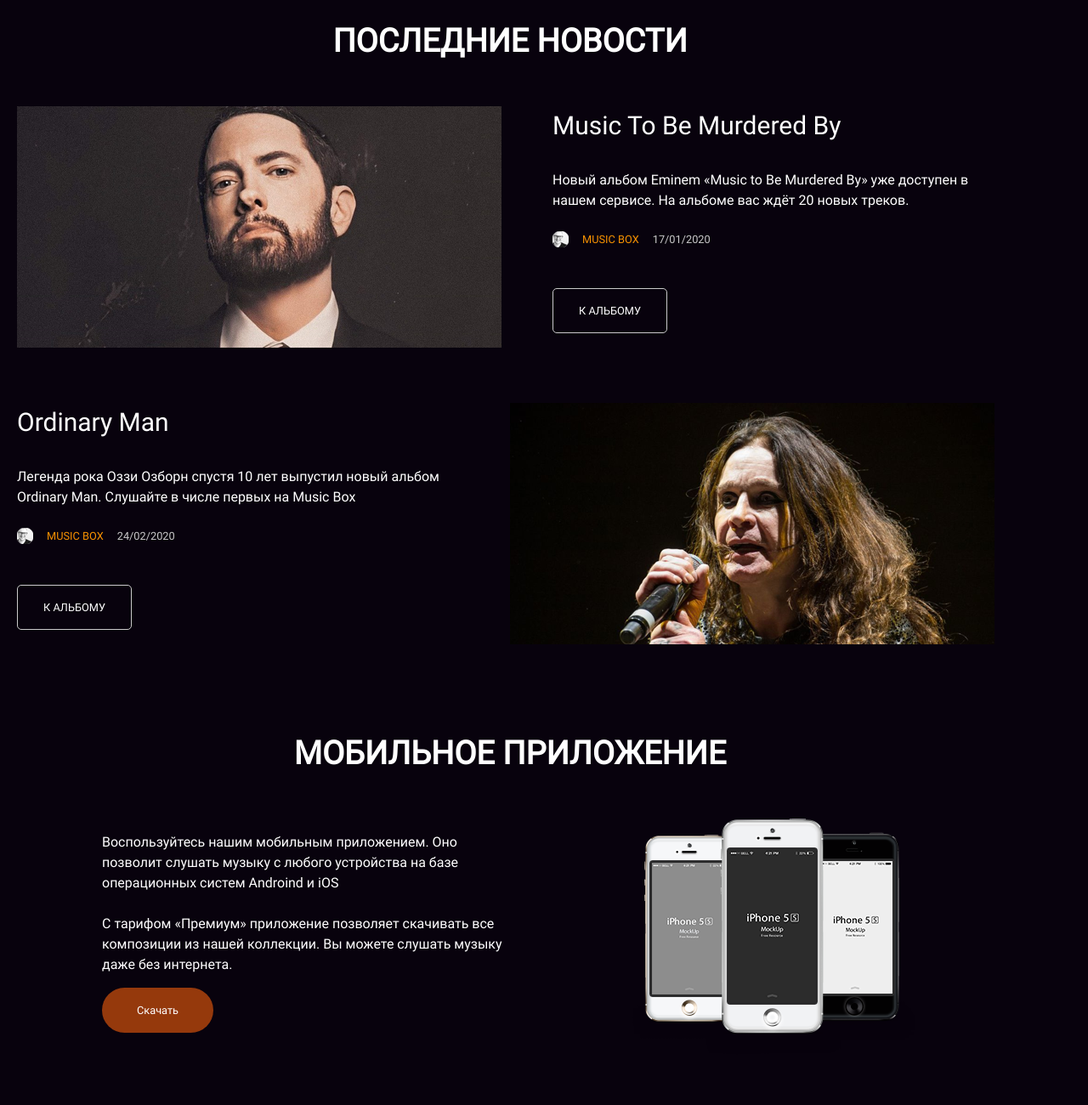
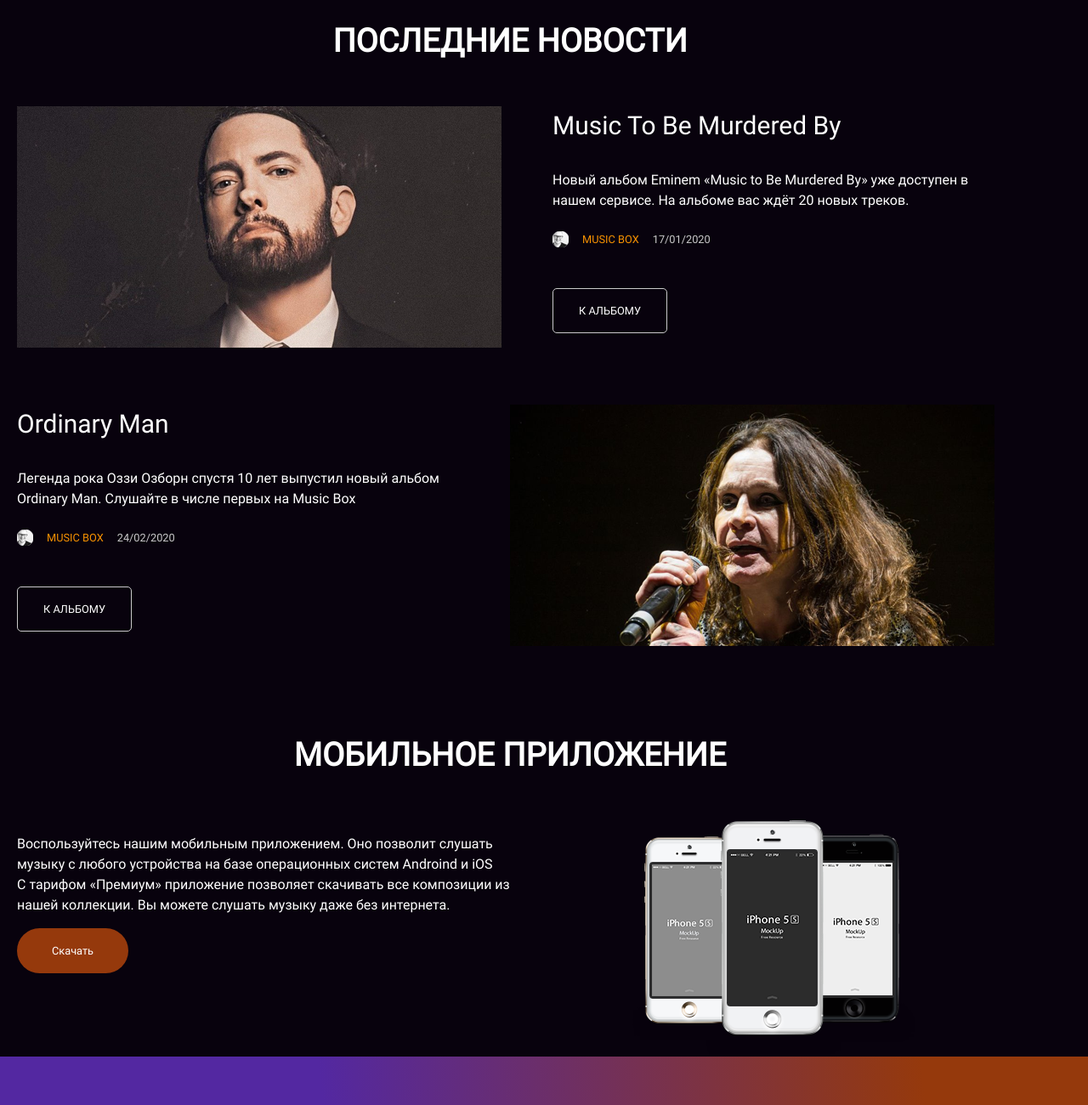
Before and after one commit to YaAleksey/layout-designer-project-56, a website: page src/index.html in a window 1280 px wide. Shown: the part 1760-3060 px from the top of the page at 85% size. Drawn offline with Linux system fonts and the light colour scheme.

Commit message:
padding:20px, <p> without <br>, gap 67px in news

```diff
--- a/src/SCSS/index-style.scss
+++ b/src/SCSS/index-style.scss
@@ -290,7 +290,7 @@ body {
 .news-block-grid {
   display: grid;
   grid-template: 1fr 1fr / 1fr;
-  gap: 65px;
+  gap: 67px;
 
   width: 100%;
   margin-top: 48px;
@@ -422,7 +422,7 @@ body {
   .app-container {
     position: relative;
     max-width: 1200px;
-    padding: 100px 120px;
+    padding: 100px 20px 0;
   }
 
   .app-block {
@@ -447,7 +447,7 @@ body {
   .app-container {
     position: relative;
     max-width: 799px;
-    padding: 100px 20px;
+    padding: 100px 20px 0;
   }
 
   .app-block {
```
Also changed, not shown: src/index.html (+1 -1 lines), src/CSS/index-style.css.
